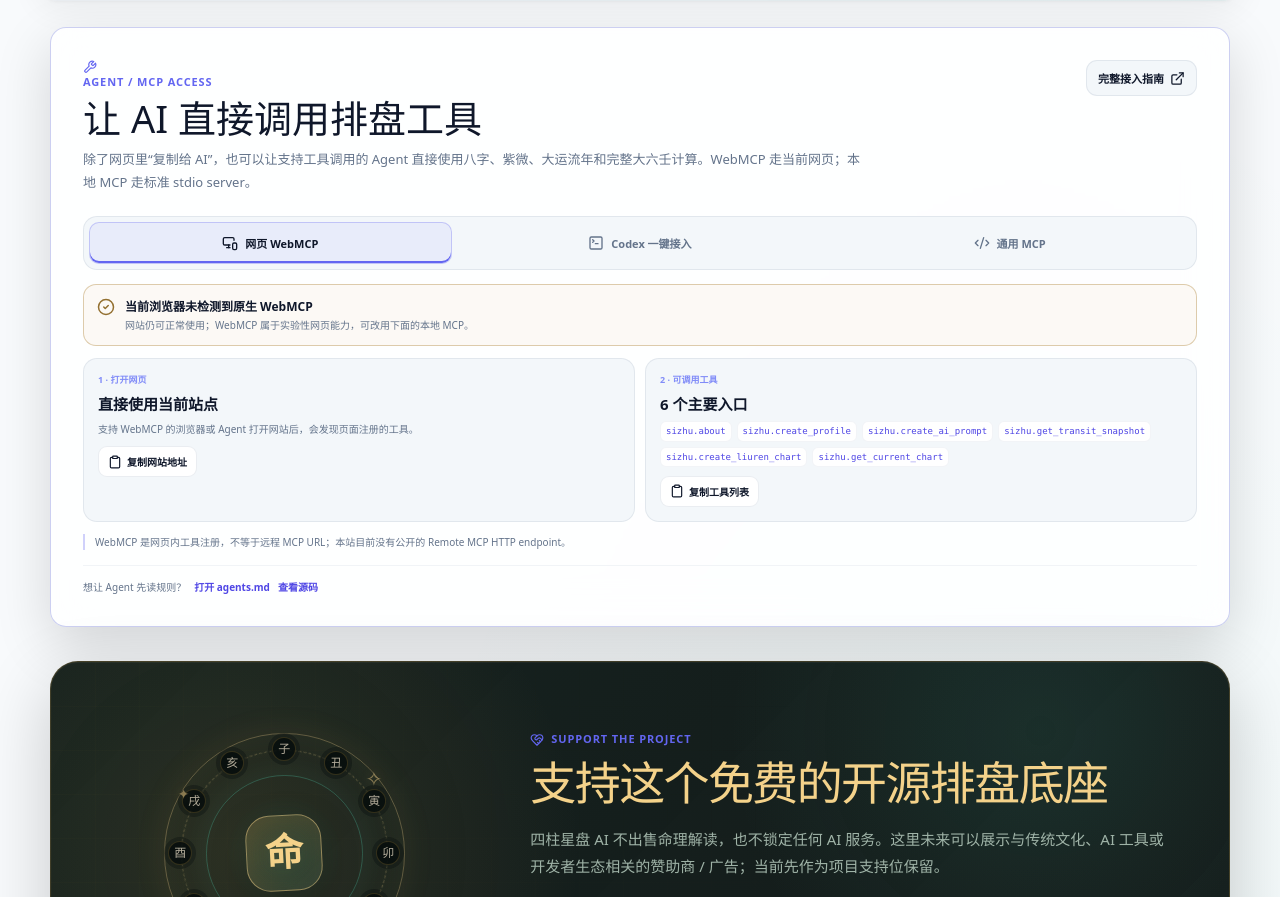
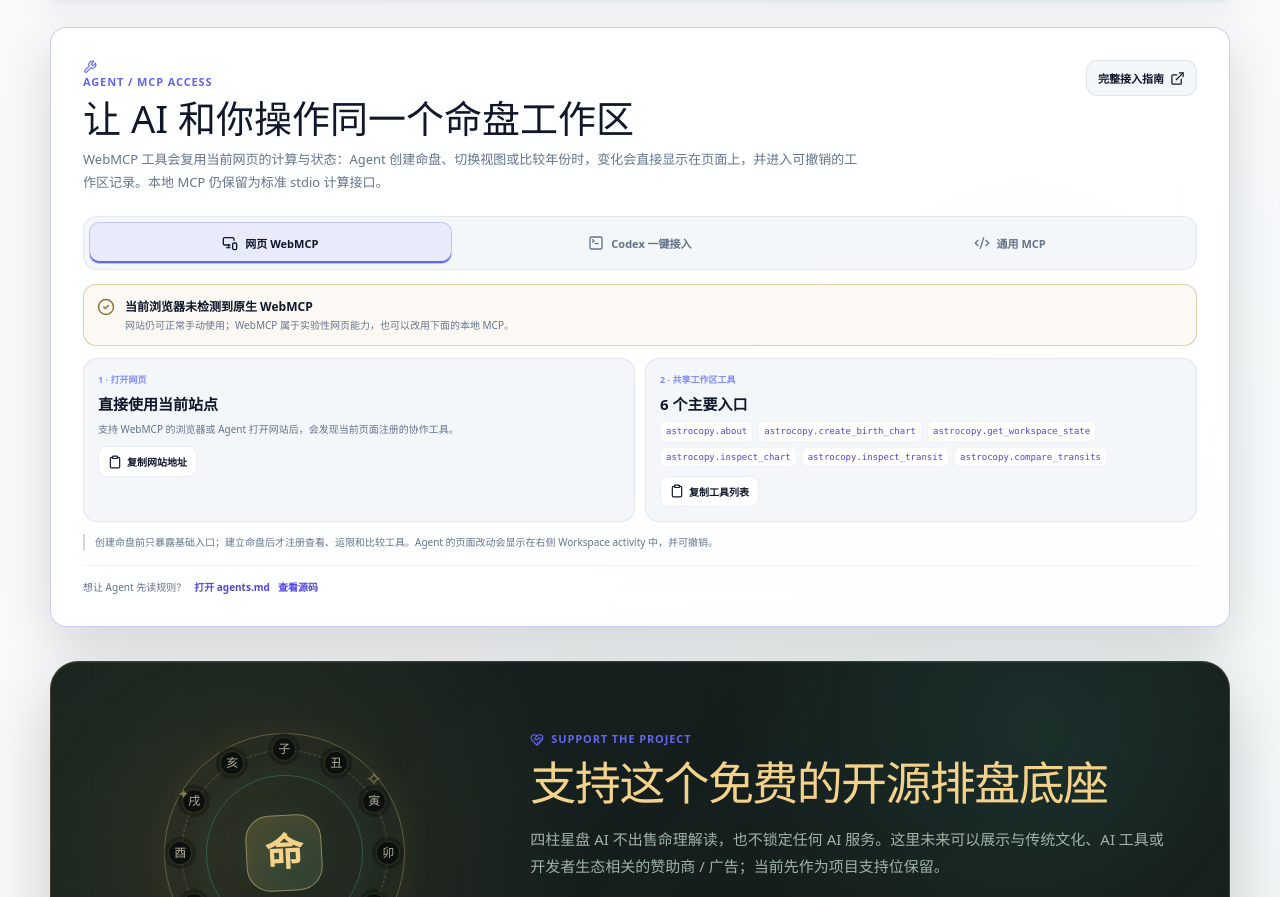
Before and after one commit to JackMeds/sizhu-astro-ai, a React (Vite) app in the folder apps/web/: page / in a window 1280 px wide. Shown: the part 2723-3620 px from the top of the page. Built offline with nearby package versions, Linux system fonts and the light colour scheme.

Commit message:
docs(webmcp): align visible tool list with shared workspace

```diff
--- a/apps/web/src/components/AgentAccessPanel.tsx
+++ b/apps/web/src/components/AgentAccessPanel.tsx
@@ -1,5 +1,13 @@
 import { useMemo, useState } from "react";
-import { CheckCircle2, Clipboard, Code2, ExternalLink, MonitorSmartphone, SquareTerminal, Wrench } from "lucide-react";
+import {
+  CheckCircle2,
+  Clipboard,
+  Code2,
+  ExternalLink,
+  MonitorSmartphone,
+  SquareTerminal,
+  Wrench
+} from "lucide-react";
 import { copyText } from "@/lib/utils";
 import { showFeedback } from "@/lib/feedback";
 
@@ -26,12 +34,12 @@ const genericJson = `{
 }`;
 
 const webMcpTools = [
-  "sizhu.about",
-  "sizhu.create_profile",
-  "sizhu.create_ai_prompt",
-  "sizhu.get_transit_snapshot",
-  "sizhu.create_liuren_chart",
-  "sizhu.get_current_chart"
+  "astrocopy.about",
+  "astrocopy.create_birth_chart",
+  "astrocopy.get_workspace_state",
+  "astrocopy.inspect_chart",
+  "astrocopy.inspect_transit",
+  "astrocopy.compare_transits"
 ];
 
 export function AgentAccessPanel() {
@@ -61,8 +69,8 @@ export function AgentAccessPanel() {
       <div className="agent-access-heading">
         <div>
           <p className="eyeline"><Wrench size={14} /> Agent / MCP Access</p>
-          <h2 id="agent-access-title">让 AI 直接调用排盘工具</h2>
-          <p>除了网页里“复制给 AI”，也可以让支持工具调用的 Agent 直接使用八字、紫微、大运流年和完整大六壬计算。WebMCP 走当前网页；本地 MCP 走标准 stdio server。</p>
+          <h2 id="agent-access-title">让 AI 和你操作同一个命盘工作区</h2>
+          <p>WebMCP 工具会复用当前网页的计算与状态：Agent 创建命盘、切换视图或比较年份时，变化会直接显示在页面上，并进入可撤销的工作区记录。本地 MCP 仍保留为标准 stdio 计算接口。</p>
         </div>
         <a className="agent-guide-link" href={`${import.meta.env.BASE_URL}guide/agent.html`}>完整接入指南 <ExternalLink size={15} /></a>
       </div>
@@ -77,13 +85,28 @@ export function AgentAccessPanel() {
         <div className="agent-access-content">
           <div className={`webmcp-status ${webMcpAvailable ? "ok" : "warn"}`}>
             <CheckCircle2 size={18} />
-            <div><strong>{webMcpAvailable ? "当前浏览器检测到 WebMCP" : "当前浏览器未检测到原生 WebMCP"}</strong><span>{webMcpAvailable ? "打开本站后，页面会自动注册 sizhu.* 工具；不需要额外安装本站。" : "网站仍可正常使用；WebMCP 属于实验性网页能力，可改用下面的本地 MCP。"}</span></div>
+            <div>
+              <strong>{webMcpAvailable ? "当前浏览器检测到 WebMCP" : "当前浏览器未检测到原生 WebMCP"}</strong>
+              <span>{webMcpAvailable
+                ? "页面会自动注册 astrocopy.* 工具；建立命盘后，运限和视图工具会动态出现。"
+                : "网站仍可正常手动使用；WebMCP 属于实验性网页能力，也可以改用下面的本地 MCP。"}</span>
+            </div>
           </div>
           <div className="agent-quick-grid">
-            <article><small>1 · 打开网页</small><strong>直接使用当前站点</strong><p>支持 WebMCP 的浏览器或 Agent 打开网站后，会发现页面注册的工具。</p><button onClick={() => copy(siteUrl, "网站地址")} type="button"><Clipboard size={14} />复制网站地址</button></article>
-            <article><small>2 · 可调用工具</small><strong>{webMcpTools.length} 个主要入口</strong><p className="tool-cloud">{webMcpTools.map((tool) => <code key={tool}>{tool}</code>)}</p><button onClick={() => copy(webMcpTools.join("\n"), "WebMCP 工具列表")} type="button"><Clipboard size={14} />复制工具列表</button></article>
+            <article>
+              <small>1 · 打开网页</small>
+              <strong>直接使用当前站点</strong>
+              <p>支持 WebMCP 的浏览器或 Agent 打开网站后，会发现当前页面注册的协作工具。</p>
+              <button onClick={() => copy(siteUrl, "网站地址")} type="button"><Clipboard size={14} />复制网站地址</button>
+            </article>
+            <article>
+              <small>2 · 共享工作区工具</small>
+              <strong>{webMcpTools.length} 个主要入口</strong>
+              <p className="tool-cloud">{webMcpTools.map((tool) => <code key={tool}>{tool}</code>)}</p>
+              <button onClick={() => copy(webMcpTools.join("\n"), "WebMCP 工具列表")} type="button"><Clipboard size={14} />复制工具列表</button>
+            </article>
           </div>
-          <p className="agent-note">WebMCP 是网页内工具注册，不等于远程 MCP URL；本站目前没有公开的 Remote MCP HTTP endpoint。</p>
+          <p className="agent-note">创建命盘前只暴露基础入口；建立命盘后才注册查看、运限和比较工具。Agent 的页面改动会显示在右侧 Workspace activity 中，并可撤销。</p>
         </div>
       ) : null}
 
```
